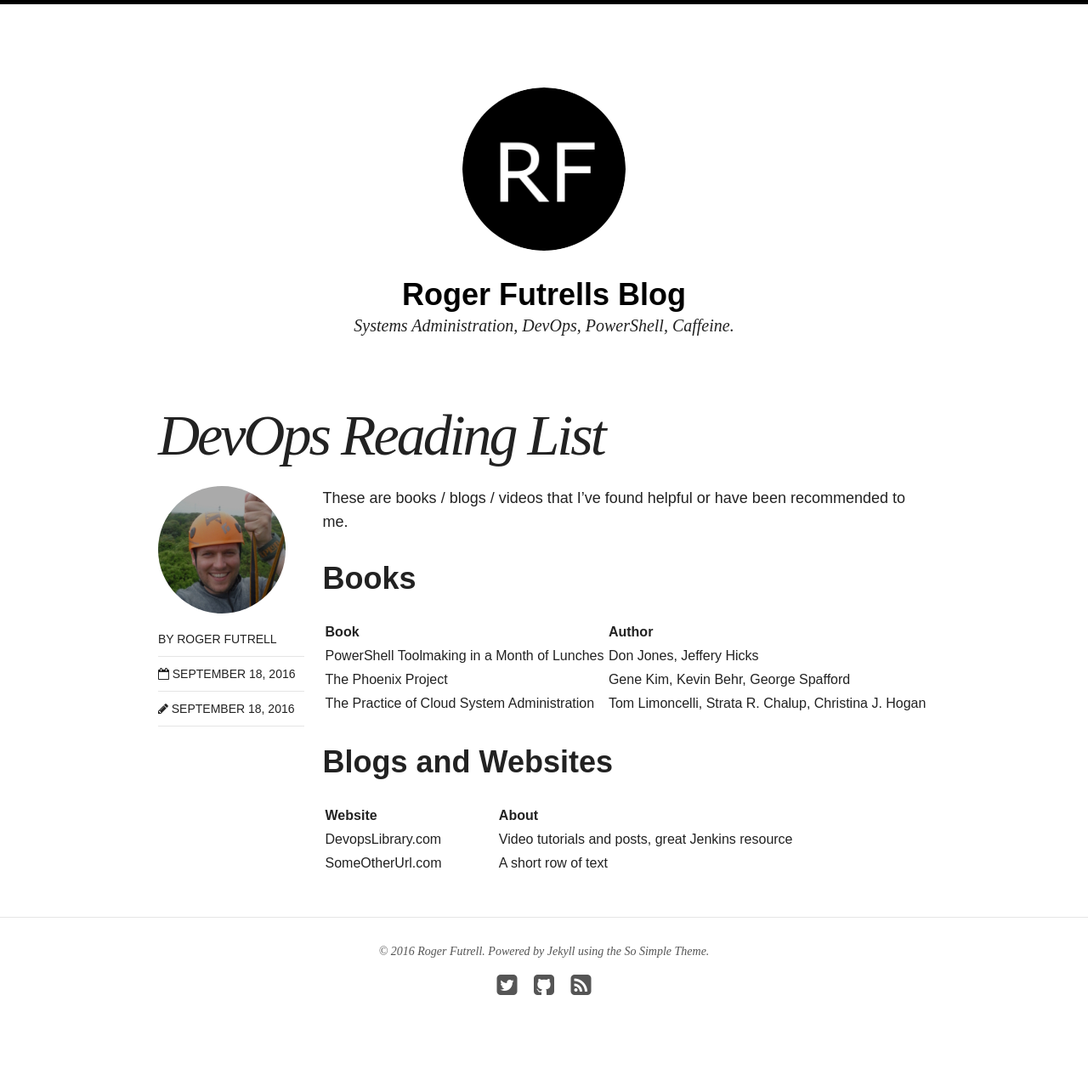
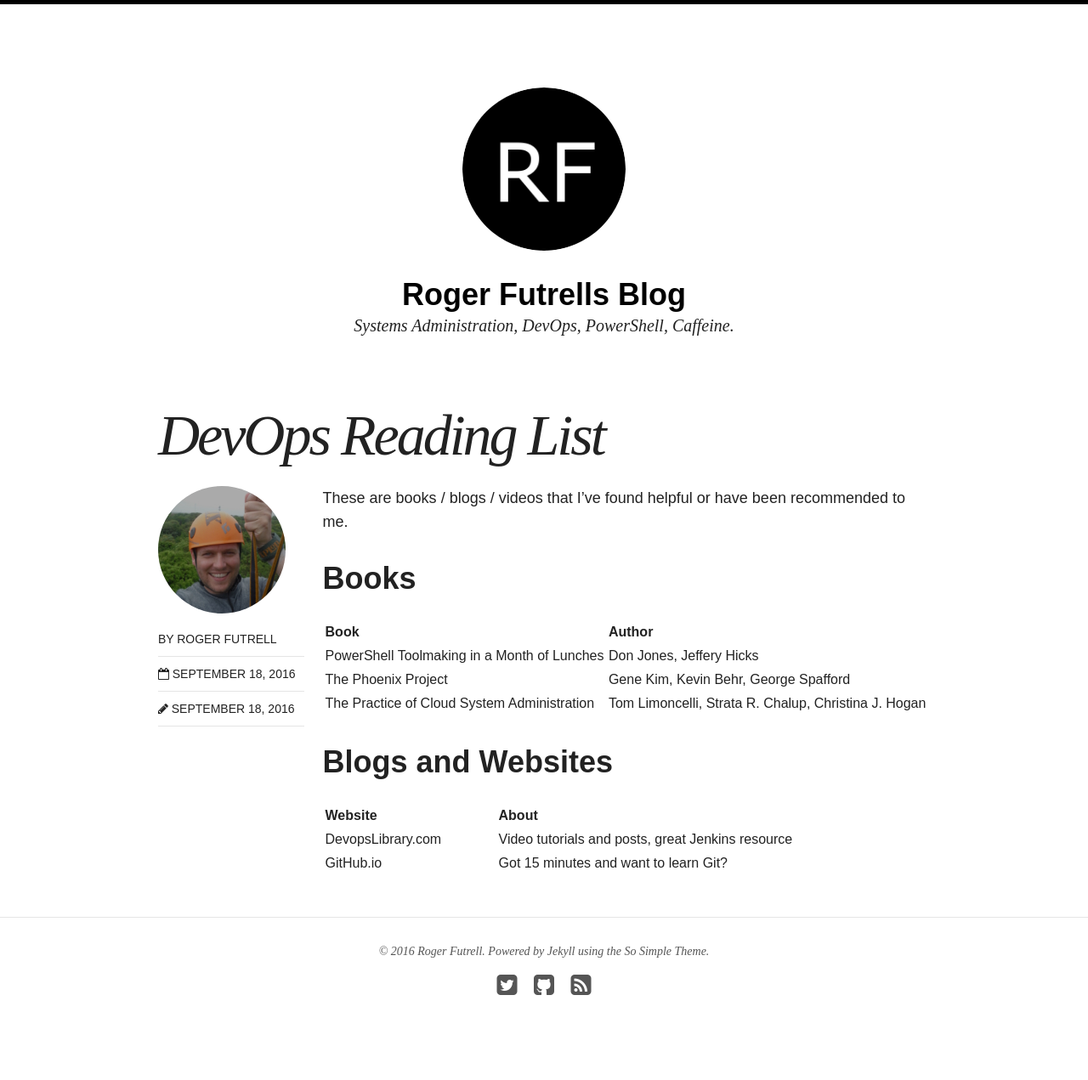
Before and after one commit to rogfut/rogfut.github.io, a Jekyll site: the page built from _posts/blog/2016-09-18-devops-reading-list.md, in a window 1280 px wide. Shown: the whole page at 85% size. Built offline with Jekyll 4.4.1, drawn with Linux system fonts in a browser that asks for light colours; nearby versions of some CDN libraries.

Commit message:
updated reading-list.md

```diff
--- a/_posts/blog/2016-09-18-devops-reading-list.md
+++ b/_posts/blog/2016-09-18-devops-reading-list.md
@@ -26,4 +26,4 @@ These are books / blogs / videos that I've found helpful or have been recommende
 | Website | About |
 |:--------|:------|
 | [DevopsLibrary.com](http://devopslibrary.com) | Video tutorials and posts, great Jenkins resource |
-| SomeOtherUrl.com  | A short row of text |
+| [GitHub.io](https://try.github.io)  | Got 15 minutes and want to learn Git? |
```
